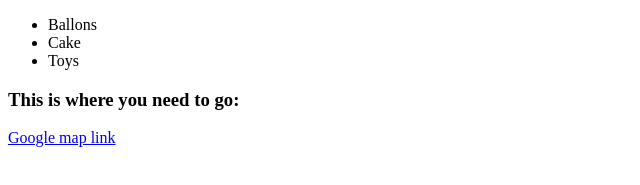
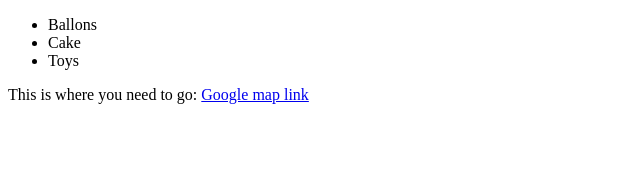
Before and after one commit to sefika1658/html-portfolio, a plain HTML site: page index.html in a window 1280 px wide. Shown: the part 457-642 px from the top of the page, without its empty margins (0-640 px from the left). Drawn offline with Linux system fonts and the light colour scheme.

Commit message:
Add files via upload

```diff
--- a/index.html
+++ b/index.html
@@ -14,7 +14,7 @@
  <li>Toys</li>
 </ul>
 
-<h3>This is where you need to go:</h3>
+<h32>This is where you need to go:</h2>
 <a href="https://www.google.com/maps">Google map link</a>
 </body>
 </html>
```
